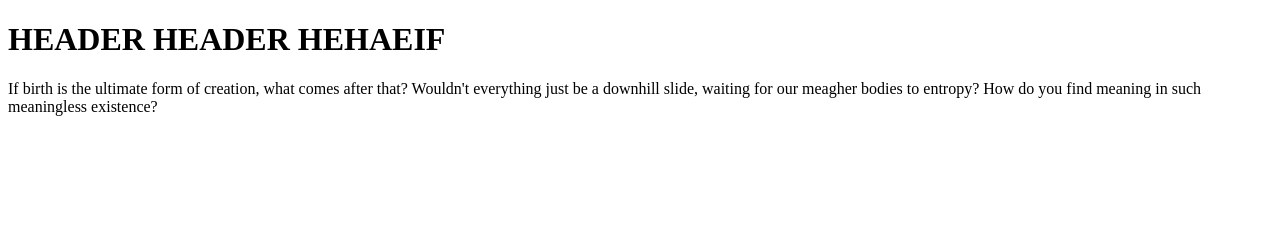
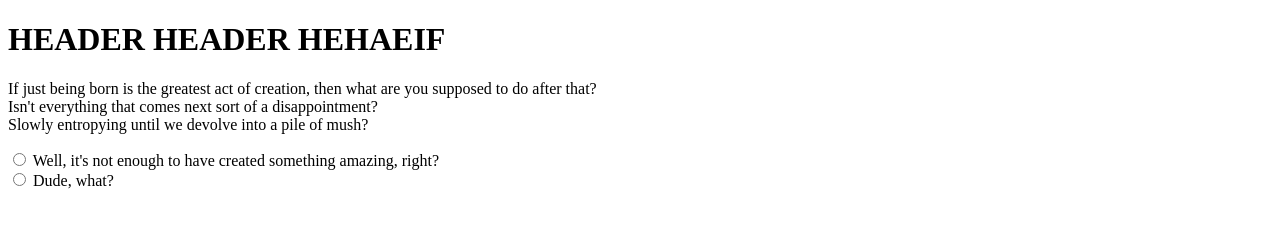
Before and after one commit to lbarcega/leila-arcega-portfolio, a plain HTML site: page index.html in a window 1280 px wide. Drawn offline with Linux system fonts and the light colour scheme.

Commit message:
Update index.html

```diff
--- a/index.html
+++ b/index.html
@@ -6,8 +6,15 @@
     <body>
         <h1>HEADER HEADER HEHAEIF</h1>
         <p>
-            If birth is the ultimate form of creation, what comes after that?
-            Wouldn't everything just be a downhill slide, waiting for our meagher bodies to entropy?
-            How do you find meaning in such meaningless existence?
+            If just being born is the greatest act of creation, then what are you supposed to do after that? <br>
+            Isn't everything that comes next sort of a disappointment? <br>
+            Slowly entropying until we devolve into a pile of mush? <br>
         </p>
+        <form>
+            <input type="radio" name="answer" id="glob">
+            <label for="glob">Well, it's not enough to have created something amazing, right?</label><br>
+            <input type="radio" name="answer" id="what">
+            <label for="what">Dude, what?</label><br>
+        </form>
     </body>
+</html>
```
